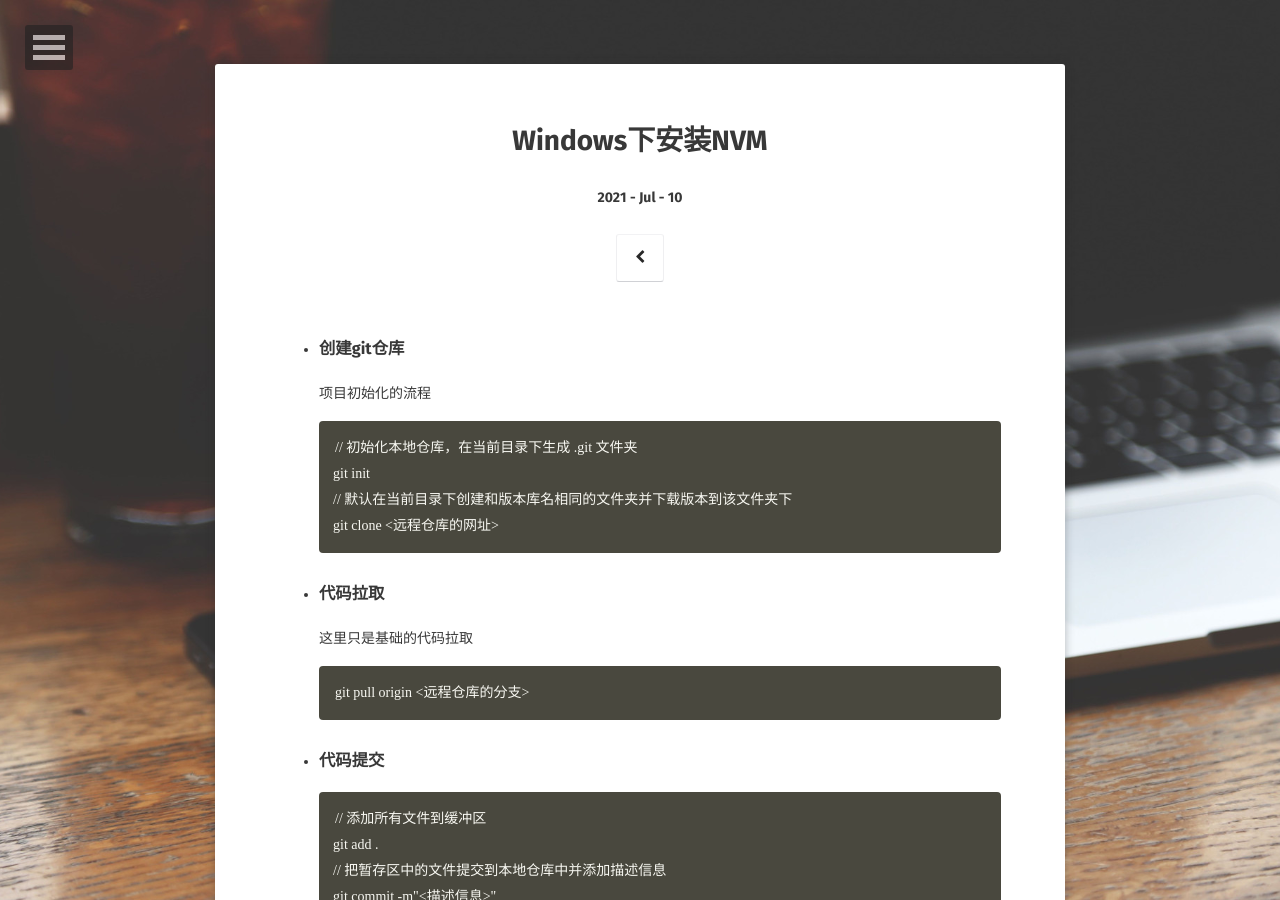
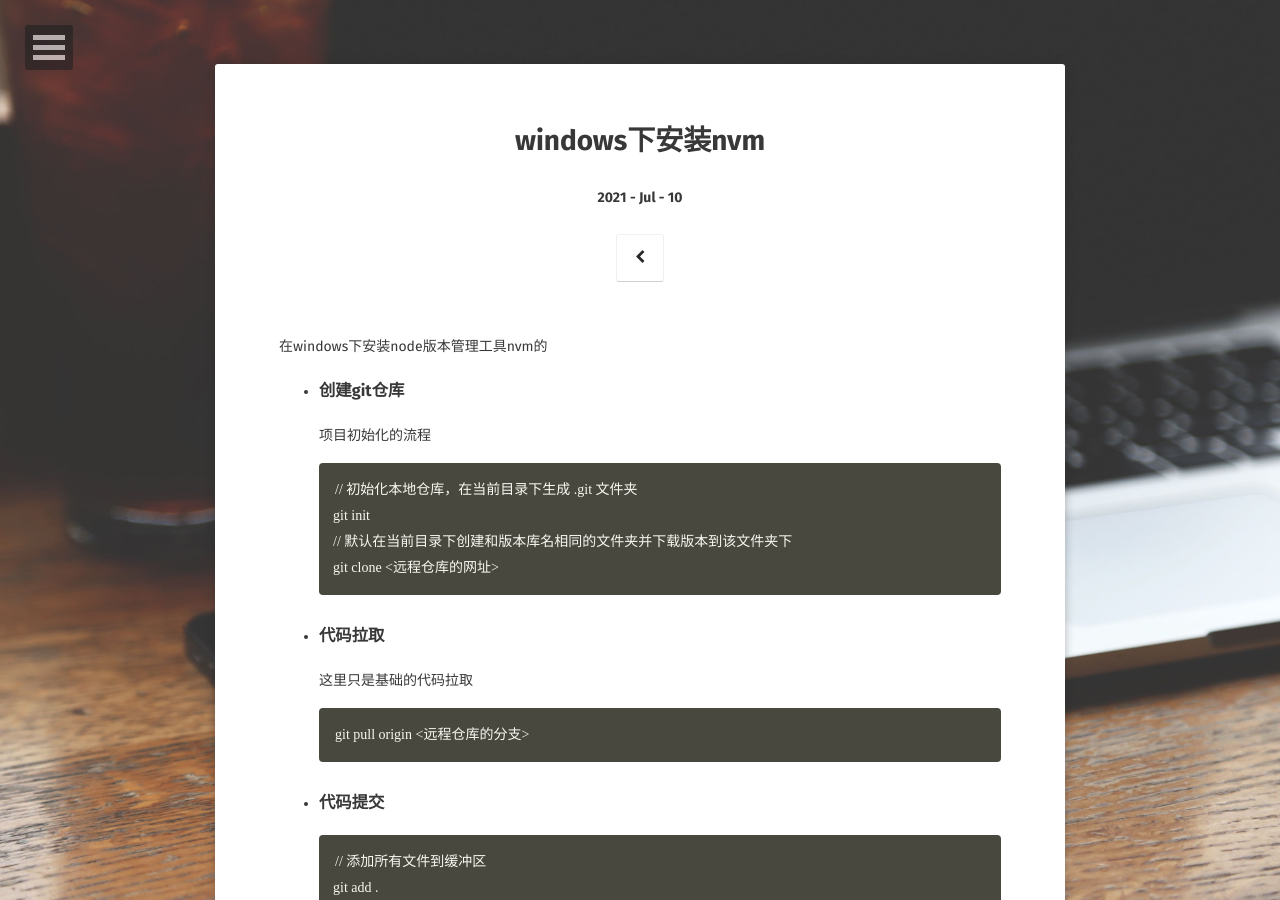
Before and after one commit to 396494384/396494384.github.io, a Jekyll site: the page built from _posts/2021-07-10-Windows下安装NVM.md, in a window 1280 px wide and 900 px high. Built offline with Jekyll 4.4.1, drawn with Linux system fonts in a browser that asks for light colours; some web fonts are replaced; comment, search, counter and statistics services are not loaded.

Commit message:
修改文件: _posts/2021-07-10-Windows下安装NVM.md

```diff
--- a/_posts/2021-07-10-Windows下安装NVM.md
+++ b/_posts/2021-07-10-Windows下安装NVM.md
@@ -1,12 +1,13 @@
 ---
 layout: post
-title: "Windows下安装NVM"
+title: "windows下安装nvm"
 date: 2021-07-10
-excerpt: "Node版本管理工具NVM的安装和使用"
-tags: [NVM, Node]
+excerpt: "node版本管理工具nvm的安装和使用"
+tags: [nvm, node]
 comments: true
 ---
 
+在windows下安装node版本管理工具nvm的
 
 - ### 创建git仓库
   项目初始化的流程
```
